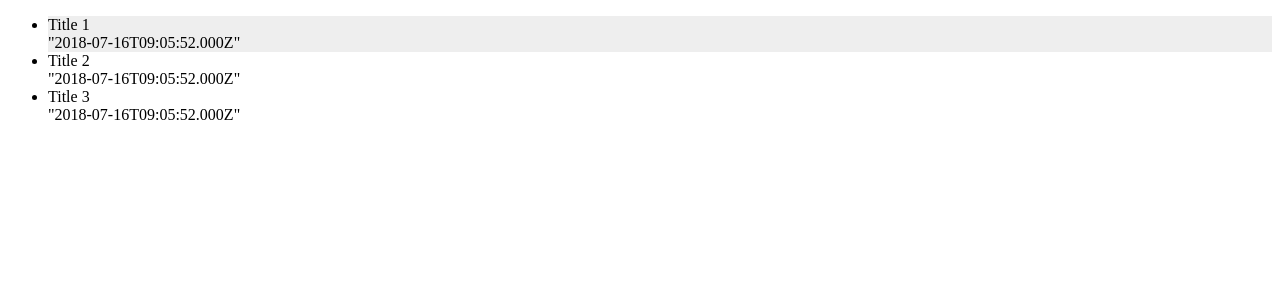
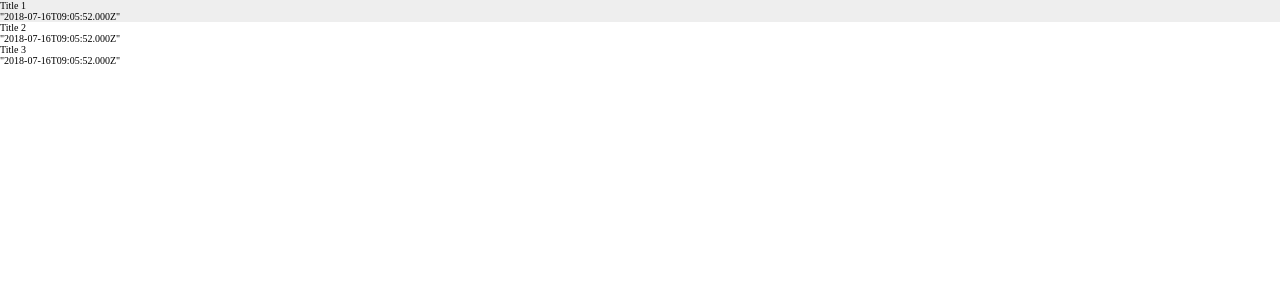
Before and after one commit to faniepotgieter/react-redux-notes, a React (Create React App) app: page / in a window 1280 px wide. Shown: the top 300 px of the page. Built offline with nearby package versions, Linux system fonts and the light colour scheme.

Commit message:
add some css resets

```diff
--- a/src/css/index.css
+++ b/src/css/index.css
@@ -0,0 +1,13 @@
+/* resets */
+*,
+*::before,
+*::after {
+  margin: 0;
+  padding: 0;
+  box-sizing: inherit;
+}
+
+html {
+  font-size: 62.5%;
+  box-sizing: border-box;
+}
--- a/src/index.js
+++ b/src/index.js
@@ -2,6 +2,7 @@
 import ReactDOM from "react-dom";
 import { Provider } from "react-redux";
 import { createStore } from "redux";
+import "./css/index.css";
 import reducers from "./reducers";
 
 import App from "./components/App";
```
